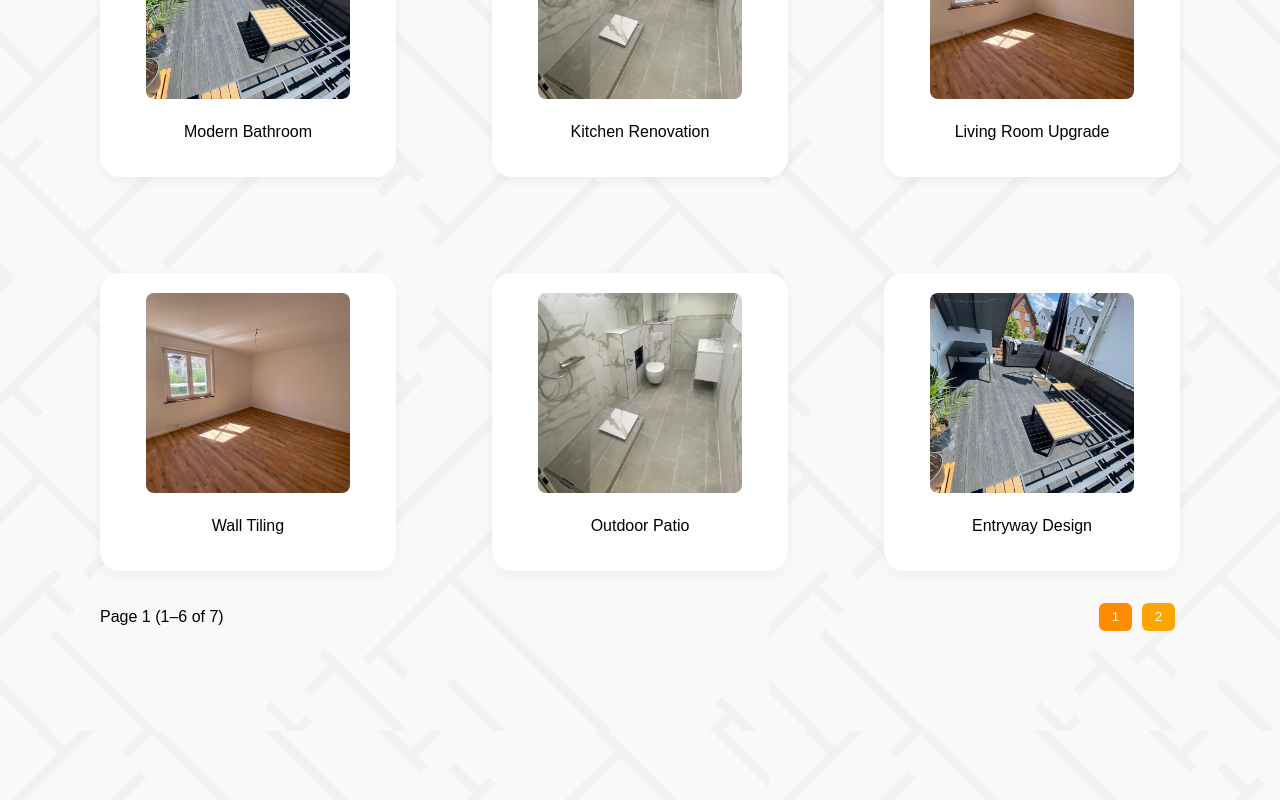
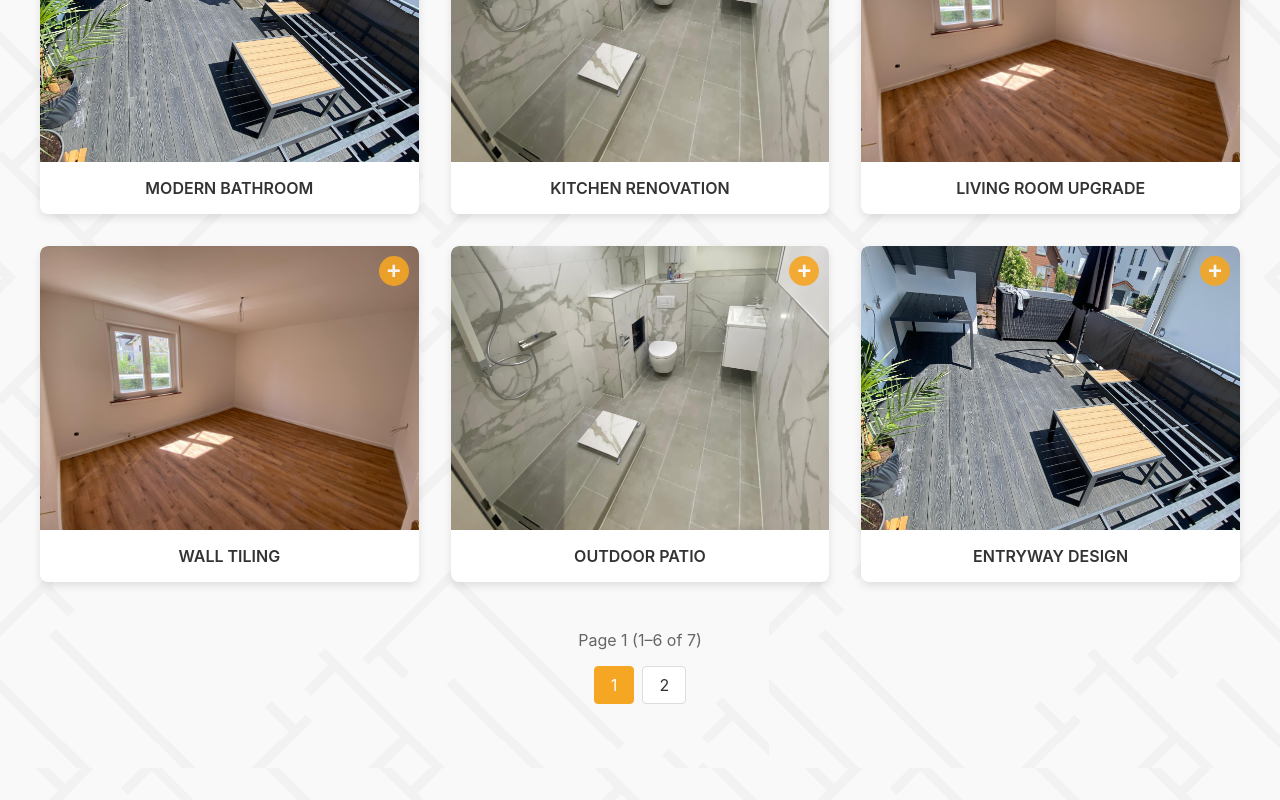
Before and after one commit to ArbSahatqijaa/LaCasa-GmbH, a React (Create React App) app in the folder lacasa/: page / in a window 1280 px wide. Shown: the part 1820-2620 px from the top of the page. Built offline with nearby package versions, Linux system fonts and the light colour scheme.

Commit message:
Changed the Gallery Section, adn the Gallery Modal for the Zoom of Images

```diff
--- a/lacasa/src/components/Gallery.css
+++ b/lacasa/src/components/Gallery.css
@@ -1,99 +1,159 @@
+/* Gallery Section */
 .gallery-section {
-  padding: 100px;
-  background-color: #f9f9f9;
+  padding: 4rem 2rem;
+  min-height: 100vh;
+  display: flex;
+  flex-direction: column;
+  align-items: center;
+}
+
+.gallery-section h2 {
+  font-family: 'Inter', sans-serif;
+  font-size: 2.5rem;
+  font-weight: 600;
+  color: #333;
+  margin-bottom: 3rem;
   text-align: center;
 }
 
-.gallery-section h2 {
-  font-size: 2rem;
-  margin-bottom: 2rem;
-  color: #ff8c00;
-}
-
+/* Gallery Grid */
 .gallery-grid {
   display: grid;
   grid-template-columns: repeat(3, 1fr);
-  gap: 6rem;
+  gap: 2rem;
+  max-width: 1200px;
+  width: 100%;
 }
 
+/* Gallery Item */
 .gallery-item {
-  background-color: white;
-  padding: 20px; /* Reduced from 2rem */
-  border-radius: 20px;
+  position: relative;
   cursor: pointer;
-  transition: transform 0.2s;
-  box-shadow: 0 4px 12px rgba(0, 0, 0, 0.05);
-  display: flex;
-  flex-direction: column;
-  align-items: center; /* Centers text and image */
+  overflow: hidden;
+  border-radius: 8px;
+  box-shadow: 0 4px 8px rgba(0, 0, 0, 0.1);
+  transition: transform 0.3s ease, box-shadow 0.3s ease;
 }
 
 .gallery-item:hover {
-  transform: scale(1.03);
+  transform: translateY(-5px);
+  box-shadow: 0 8px 16px rgba(0, 0, 0, 0.2);
 }
 
+/* Image Wrapper */
 .gallery-image-wrapper {
-  width: 80%;
-  height: 200px;
-  overflow: hidden;
-  border-radius: 8px;
+  position: relative;
+  width: 100%;
+  padding-top: 75%; /* 4:3 aspect ratio */
 }
 
 .gallery-image-wrapper img {
+  position: absolute;
+  top: 0;
+  left: 0;
   width: 100%;
   height: 100%;
   object-fit: cover;
-  transition: transform 0.3s ease;
+  border-radius: 8px 8px 0 0;
 }
 
-.gallery-image-wrapper img:hover {
-  transform: scale(1.05);
+/* Plus Icon Overlay */
+.gallery-image-wrapper::after {
+  content: '+';
+  position: absolute;
+  top: 10px;
+  right: 10px;
+  width: 30px;
+  height: 30px;
+  background: #f5a623;
+  color: #fff;
+  font-size: 1.5rem;
+  font-weight: bold;
+  display: flex;
+  align-items: center;
+  justify-content: center;
+  border-radius: 50%;
+  opacity: 0.9;
+  transition: opacity 0.3s ease;
 }
 
-.gallery-item p {
-  margin-top: 1.5rem;
-  font-weight: 500;
-  color: #000000;
+.gallery-item:hover .gallery-image-wrapper::after {
+  opacity: 1;
 }
 
+/* Gallery Item Title */
+.gallery-item p {
+  background: #fff;
+  padding: 1rem;
+  margin: 0;
+  font-family: 'Inter', sans-serif;
+  font-size: 1rem;
+  font-weight: 600;
+  color: #333;
+  text-transform: uppercase;
+  text-align: center;
+  border-radius: 0 0 8px 8px;
+}
+
+/* Gallery Footer */
 .gallery-footer {
-  margin-top: 2rem;
+  margin-top: 3rem;
   display: flex;
-  justify-content: space-between;
+  flex-direction: column;
   align-items: center;
-  flex-wrap: wrap;
+  gap: 1rem;
+}
+
+.gallery-footer span {
+  font-family: 'Inter', sans-serif;
+  font-size: 1rem;
+  color: #666;
+}
+
+/* Pagination */
+.pagination {
+  display: flex;
+  gap: 0.5rem;
 }
 
 .pagination button {
-  margin: 0 5px;
-  padding: 0.4rem 0.8rem;
-  border: none;
-  background-color: orange;
-  color: white;
-  border-radius: 6px;
+  padding: 0.5rem 1rem;
+  font-family: 'Inter', sans-serif;
+  font-size: 1rem;
+  color: #333;
+  background: #fff;
+  border: 1px solid #ddd;
+  border-radius: 4px;
   cursor: pointer;
+  transition: background 0.3s ease, color 0.3s ease;
+}
+
+.pagination button:hover {
+  background: #f5a623;
+  color: #fff;
 }
 
 .pagination button.active {
-  background-color: darkorange;
+  background: #f5a623;
+  color: #fff;
+  border-color: #f5a623;
 }
 
-@media (max-width: 900px) {
+/* Responsive Design */
+@media (max-width: 768px) {
   .gallery-grid {
-    display: grid;
     grid-template-columns: repeat(2, 1fr);
-    gap: 3rem;  }
+    gap: 1.5rem;
+  }
 }
 
-@media (max-width: 600px) {
-  .gallery-grid {display: grid;
-    grid-template-columns: repeat(1, 1fr);
-    gap: 3rem;
+@media (max-width: 480px) {
+  .gallery-grid {
+    grid-template-columns: 1fr;
+    gap: 1rem;
   }
 
-  .gallery-footer {
-    flex-direction: column;
-    align-items: center;
-    gap: 1rem;
+  .gallery-section h2 {
+    font-size: 2rem;
   }
 }
--- a/lacasa/src/components/GalleryModal.css
+++ b/lacasa/src/components/GalleryModal.css
@@ -1,66 +1,125 @@
+/* Modal Overlay */
 .modal-overlay {
   position: fixed;
   top: 0;
   left: 0;
   width: 100%;
   height: 100%;
-    background: rgba(0,0,0,0.7);
+  background: rgba(0, 0, 0, 0.8);
+  display: flex;
+  justify-content: center;
+  align-items: center;
+  z-index: 1000;
+  animation: fadeIn 0.3s ease;
+}
+
+/* Fade-in animation for the overlay */
+@keyframes fadeIn {
+  from {
+    opacity: 0;
+  }
+  to {
+    opacity: 1;
+  }
+}
+
+/* Modal Content */
+.modal-content {
+  background: #fff;
+  border-radius: 12px;
+  max-width: 90%;
+  max-height: 90vh;
+  width: 800px;
+  padding: 1.5rem;
+  position: relative;
+  display: flex;
+  flex-direction: column;
+  gap: 1rem;
+  animation: slideIn 0.3s ease;
+  overflow-y: auto;
+}
+
+/* Slide-in animation for the modal content */
+@keyframes slideIn {
+  from {
+    transform: translateY(20px);
+    opacity: 0;
+  }
+  to {
+    transform: translateY(0);
+    opacity: 1;
+  }
+}
+
+/* Close Button */
+.modal-close {
+  position: absolute;
+  top: 10px;
+  right: 10px;
+  background: #f5a623;
+  color: #fff;
+  border: none;
+  border-radius: 50%;
+  width: 40px;
+  height: 40px;
+  font-size: 1.5rem;
+  font-weight: bold;
   display: flex;
   align-items: center;
   justify-content: center;
-    z-index: 999;
+  cursor: pointer;
+  transition: background 0.3s ease, transform 0.3s ease;
 }
 
-  .modal-content {
-    background: #fff;
-    border-radius: 10px;
-    max-width: 90%;
-    max-height: 90%;
-    overflow: auto;
-    position: relative;
-    padding: 1rem;
-    text-align: center;
+.modal-close:hover {
+  background: #d48f1e;
+  transform: rotate(90deg);
 }
 
-  .modal-close {
-    position: absolute;
-    top: 10px;
-    right: 15px;
-    font-size: 2rem;
-    background: none;
-    border: none;
-    cursor: pointer;
-  }
-
+/* Main Image */
 .modal-main-image {
   position: relative;
-    margin-bottom: 1rem;
+  width: 100%;
+  padding-top: 56.25%; /* 16:9 aspect ratio */
 }
 
 .modal-main-image img {
+  position: absolute;
+  top: 0;
+  left: 0;
   width: 100%;
-    max-height: 70vh;
+  height: 100%;
   object-fit: contain;
-    cursor: zoom-in;
-    transition: transform 0.3s;
+  border-radius: 8px;
+  transition: transform 0.3s ease;
+  cursor: pointer;
 }
 
 .modal-main-image img.zoom {
   transform: scale(1.5);
-    cursor: zoom-out;
 }
 
+/* Navigation Arrows */
 .modal-arrow {
   position: absolute;
   top: 50%;
   transform: translateY(-50%);
-    background: rgb(53, 53, 53);
-    color: white;
+  background: rgba(0, 0, 0, 0.5);
+  color: #fff;
+  border: none;
+  border-radius: 50%;
+  width: 50px;
+  height: 50px;
   font-size: 2rem;
-    border: none;
-    padding: 0.5rem 1rem;
-    border-radius: 50%;
+  display: flex;
+  align-items: center;
+  justify-content: center;
   cursor: pointer;
+  transition: background 0.3s ease;
+}
+
+.modal-arrow:hover {
+  background: rgba(0, 0, 0, 0.8);
 }
 
 .modal-arrow.left {
@@ -71,6 +130,7 @@
   right: 10px;
 }
 
+/* Thumbnails */
 .modal-thumbnails {
   display: flex;
   justify-content: center;
@@ -78,21 +138,88 @@
   flex-wrap: wrap;
 }
 
-  .modal-thumbnails img {
-    width: 60px;
+.thumbnail-wrapper {
+  width: 80px;
   height: 60px;
-    object-fit: cover;
+  border-radius: 4px;
+  overflow: hidden;
   cursor: pointer;
+  transition: transform 0.3s ease, border 0.3s ease;
   border: 2px solid transparent;
-    border-radius: 4px;
 }
 
-  .modal-thumbnails img.active {
-    border-color: orange;
+.thumbnail-wrapper:hover {
+  transform: scale(1.05);
+}
+
+.thumbnail-wrapper.active {
+  border: 2px solid #f5a623;
+}
+
+.thumbnail-wrapper img {
+  width: 100%;
+  height: 100%;
+  object-fit: cover;
+}
+
+/* Modal Footer */
+.modal-footer {
+  text-align: center;
 }
 
 .modal-description {
-    margin-top: 1rem;
+  font-family: 'Inter', sans-serif;
+  font-size: 1rem;
+  font-weight: 600;
+  color: #333;
+  margin: 0.5rem 0;
+}
+
+.modal-zoom-info {
+  font-family: 'Inter', sans-serif;
   font-size: 0.9rem;
-    color: #555;
+  color: #666;
+  margin: 0;
 }
+
+/* Responsive Design */
+@media (max-width: 768px) {
+  .modal-content {
+    width: 95%;
+    padding: 1rem;
+  }
+
+  .modal-main-image {
+    padding-top: 75%; /* 4:3 aspect ratio for smaller screens */
+  }
+
+  .modal-arrow {
+    width: 40px;
+    height: 40px;
+    font-size: 1.5rem;
+  }
+
+  .thumbnail-wrapper {
+    width: 60px;
+    height: 45px;
+  }
+}
+
+@media (max-width: 480px) {
+  .modal-close {
+    width: 35px;
+    height: 35px;
+    font-size: 1.2rem;
+  }
+
+  .modal-arrow {
+    width: 35px;
+    height: 35px;
+    font-size: 1.2rem;
+  }
+
+  .thumbnail-wrapper {
+    width: 50px;
+    height: 37.5px;
+  }
+}
--- a/lacasa/src/components/GalleryModal.js
+++ b/lacasa/src/components/GalleryModal.js
@@ -9,47 +9,84 @@ const GalleryModal = ({ gallery, onClose }) => {
 
   const nextImage = () => {
     setCurrentImage((prev) => (prev + 1) % images.length);
+    setZoom(false); // Reset zoom when changing images
   };
 
   const prevImage = () => {
     setCurrentImage((prev) => (prev - 1 + images.length) % images.length);
+    setZoom(false); // Reset zoom when changing images
   };
 
-  const toggleZoom = () => {
+  const toggleZoom = (e) => {
+    e.stopPropagation(); // Prevent the click from bubbling up to the overlay
     setZoom(!zoom);
   };
 
+  const handleOverlayClick = (e) => {
+    // Only close if the click is directly on the overlay, not on its children
+    if (e.target === e.currentTarget) {
+      onClose();
+    }
+  };
+
   return (
-    <div className="modal-overlay" onClick={onClose}>
+    <div className="modal-overlay" onClick={handleOverlayClick}>
       <div className="modal-content" onClick={(e) => e.stopPropagation()}>
-        <button className="modal-close" onClick={onClose}>×</button>
+        <button
+          className="modal-close"
+          onClick={onClose}
+          aria-label="Close modal"
+        >
+          ×
+        </button>
 
         <div className="modal-main-image">
           <img
             src={images[currentImage]}
-            alt={`Image ${currentImage + 1}`}
+            alt={`${gallery.title} - Image ${currentImage + 1}`}
             className={zoom ? 'zoom' : ''}
             onClick={toggleZoom}
           />
-          <button className="modal-arrow left" onClick={prevImage}>❮</button>
-          <button className="modal-arrow right" onClick={nextImage}>❯</button>
+          <button
+            className="modal-arrow left"
+            onClick={prevImage}
+            aria-label="Previous image"
+          >
+            ❮
+          </button>
+          <button
+            className="modal-arrow right"
+            onClick={nextImage}
+            aria-label="Next image"
+          >
+            ❯
+          </button>
         </div>
 
         <div className="modal-thumbnails">
           {images.map((img, idx) => (
-            <img
+            <div
               key={idx}
-              src={img}
-              alt={`Thumbnail ${idx + 1}`}
-              className={currentImage === idx ? 'active' : ''}
+              className={`thumbnail-wrapper ${currentImage === idx ? 'active' : ''}`}
               onClick={() => setCurrentImage(idx)}
-            />
+            >
+              <img
+                src={img}
+                alt={`${gallery.title} - Thumbnail ${idx + 1}`}
+                className="thumbnail"
+              />
+            </div>
           ))}
         </div>
 
-        <p className="modal-description">
-          Click the image to {zoom ? 'zoom out' : 'zoom in'}
-        </p>
+        <div className="modal-footer">
+          <p className="modal-description">
+            {gallery.title} - Image {currentImage + 1} of {images.length}
+          </p>
+          <p className="modal-zoom-info">
+            Click the image to {zoom ? 'zoom out' : 'zoom in'}
+          </p>
+        </div>
       </div>
     </div>
   );
```
Lines whose indentation alone changed are shown as unchanged.
